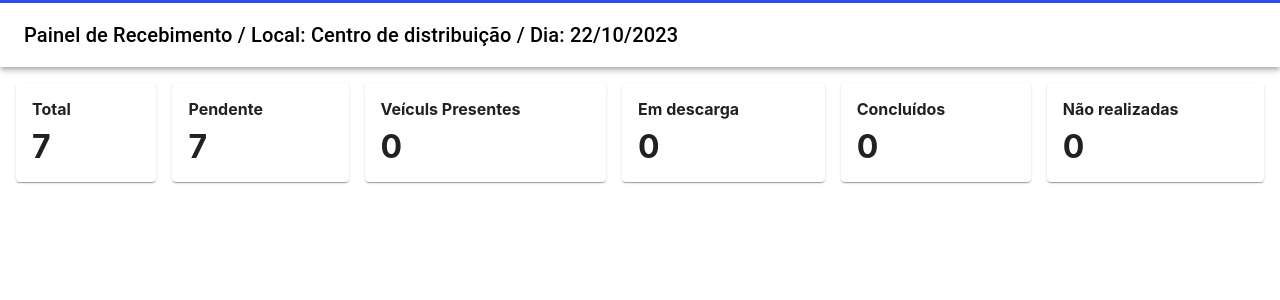
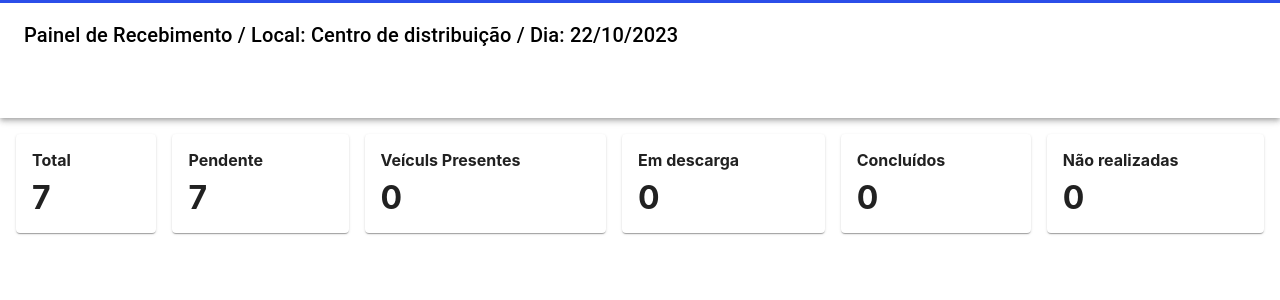
Before and after one commit to VonLisboa/react-mui, a React (Create React App) app: page / in a window 1280 px wide. Shown: the top 300 px of the page. Built offline with nearby package versions, Linux system fonts and the light colour scheme.

Commit message:
Navbar up

```diff
--- a/src/components/Navbar.tsx
+++ b/src/components/Navbar.tsx
@@ -1,15 +1,24 @@
-import { Box, AppBar, Toolbar, Typography } from "@mui/material";
+import { Box, AppBar, Toolbar, Typography, IconButton } from "@mui/material";
+import FormatListBulletedIcon from "@mui/icons-material/FormatListBulleted";
 
 export default function Navbar() {
-    return (
-        <Box sx={{ flexGrow: 1 }}>
-      <AppBar position="static" color="primary" sx={{borderTop: '3px solid #2b4ee9'}}>
+  return (
+    <Box sx={{ flexGrow: 1 }}>
+      <AppBar
+        position="static"
+        color="primary"
+        sx={{ borderTop: "3px solid #2b4ee9" }}
+      >
         <Toolbar>
           <Typography variant="h6" component="div" sx={{ flexGrow: 1 }}>
-            Painel de Recebimento / Local: Centro de distribuição / Dia: 22/10/2023
+            Painel de Recebimento / Local: Centro de distribuição / Dia:
+            22/10/2023
           </Typography>
         </Toolbar>
+        <IconButton color="primary">
+          <FormatListBulletedIcon fontSize="large" />
+        </IconButton>
       </AppBar>
     </Box>
-     );
-  }
+  );
+}
```
